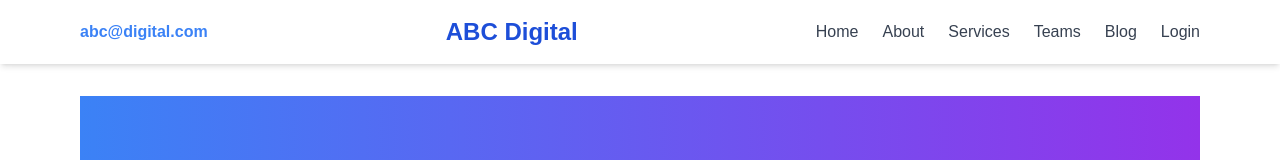
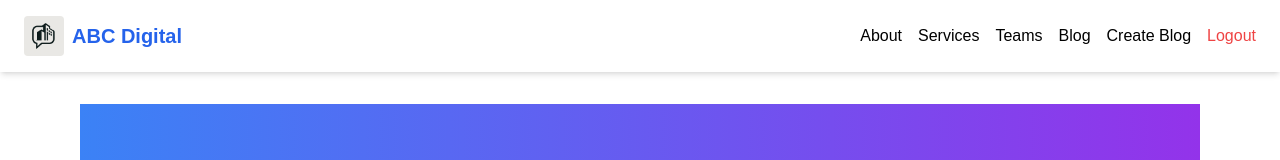
Before and after one commit to hanfriz/projectCP, a Next.js app: page / in a window 1280 px wide. Shown: the top 160 px of the page. Built offline with nearby package versions, Linux system fonts and the light colour scheme.

Commit message:
first commit

```diff
--- a/src/app/api/authors/route.ts
+++ b/src/app/api/authors/route.ts
@@ -1,16 +1,12 @@
-
+// src/app/api/authors/route.ts
 import { NextResponse } from 'next/server';
-import { client } from '../../../lib/contentful';
+import { getAllAuthors } from '../../../lib/contentful';
 
 export async function GET() {
   try {
-    const res = await client.getEntries({
-      content_type: 'author',
-    });
-
-    return NextResponse.json({ authors: res.items });
+    const authors = await getAllAuthors();
+    return NextResponse.json({ authors });
   } catch (error) {
-    console.error('Error fetching authors:', error);
-    return new NextResponse('Failed to fetch authors', { status: 500 });
+    return NextResponse.json({ error: 'Failed to fetch authors' }, { status: 500 });
   }
 }
--- a/src/components/common/Navbar.tsx
+++ b/src/components/common/Navbar.tsx
@@ -1,69 +1,34 @@
 'use client';
+
 import Link from 'next/link';
-import { useState, useEffect } from 'react';
-import { Menu, X } from 'lucide-react';
+import Image from 'next/image';
 
 export default function Navbar() {
-  const [isOpen, setIsOpen] = useState(false);
-  const [isLoggedIn, setIsLoggedIn] = useState(false);
+  return (
+    <nav className="bg-white shadow-md py-4 px-6 flex justify-between items-center">
+      {/* ✅ Logo kiri */}
+      <Link href="/" className="flex items-center space-x-2">
+        <Image
+          src="/images/logo.jpg" // Gambar logo di public/images/logo.jpg
+          alt="Logo"
+          width={40}
+          height={40}
+          className="h-10 w-10 object-contain rounded"
+        />
+        <span className="text-xl font-bold text-blue-600">ABC Digital</span>
+      </Link>
 
-  useEffect(() => {
-    const hasToken = document.cookie.includes('token=');
-    setIsLoggedIn(hasToken);
-  }, []);
-
-  const handleLogout = async () => {
-    await fetch('/api/logout');
-    window.location.href = '/login';
-  };
-
-  return (
-    <nav className="bg-white shadow-md sticky top-0 z-50">
-      <div className="max-w-6xl mx-auto px-4 py-4 flex justify-between items-center">
-        <h3 className="text-1xl font-bold text-blue-500">abc@digital.com</h3>
-        <h1 className="text-2xl font-bold text-blue-700">ABC Digital</h1>
-
-        {/* Desktop Menu */}
-        <ul className="hidden md:flex space-x-6 text-gray-700 text-base font-medium">
-          <li><Link href="/">Home</Link></li>
-          <li><Link href="/about">About</Link></li>
-          <li><Link href="/services">Services</Link></li>
-          <li><Link href="/teams">Teams</Link></li>
-          <li><Link href="/blog">Blog</Link></li>
-          {isLoggedIn && <li><Link href="/create-blog">Create Blog</Link></li>}
-          {!isLoggedIn ? (
-            <li><Link href="/login">Login</Link></li>
-          ) : (
-            <li><button onClick={handleLogout} className="text-red-600">Logout</button></li>
-          )}
-        </ul>
-
-        {/* Mobile Toggle */}
-        <button className="md:hidden" onClick={() => setIsOpen(!isOpen)}>
-          {isOpen ? <X size={24} /> : <Menu size={24} />}
-        </button>
+      {/* ✅ Menu kanan */}
+      <div className="space-x-4">
+        <Link href="/about" className="hover:text-blue-600">About</Link>
+        <Link href="/services" className="hover:text-blue-600">Services</Link>
+        <Link href="/teams" className="hover:text-blue-600">Teams</Link>
+        <Link href="/blog" className="hover:text-blue-600">Blog</Link>
+        <Link href="/create-blog" className="hover:text-blue-600">Create Blog</Link>
+        <Link href="/login" className="hover:text-red-600 text-red-500">Logout</Link>
       </div>
-
-      {/* Mobile Menu */}
-      {isOpen && (
-        <div className="md:hidden bg-white px-4 pb-4 shadow-md">
-          <ul className="flex flex-col space-y-2 text-gray-700 text-base font-medium">
-            <li><Link href="/" onClick={() => setIsOpen(false)}>Home</Link></li>
-            <li><Link href="/about" onClick={() => setIsOpen(false)}>About</Link></li>
-            <li><Link href="/services" onClick={() => setIsOpen(false)}>Services</Link></li>
-            <li><Link href="/teams" onClick={() => setIsOpen(false)}>Teams</Link></li>
-            <li><Link href="/blog" onClick={() => setIsOpen(false)}>Blog</Link></li>
-            {isLoggedIn && (
-              <li><Link href="/create-blog" onClick={() => setIsOpen(false)}>Create Blog</Link></li>
-            )}
-            {!isLoggedIn ? (
-              <li><Link href="/login" onClick={() => setIsOpen(false)}>Login</Link></li>
-            ) : (
-              <li><button onClick={handleLogout} className="text-red-600">Logout</button></li>
-            )}
-          </ul>
-        </div>
-      )}
     </nav>
   );
 }
+
+//testing
```
